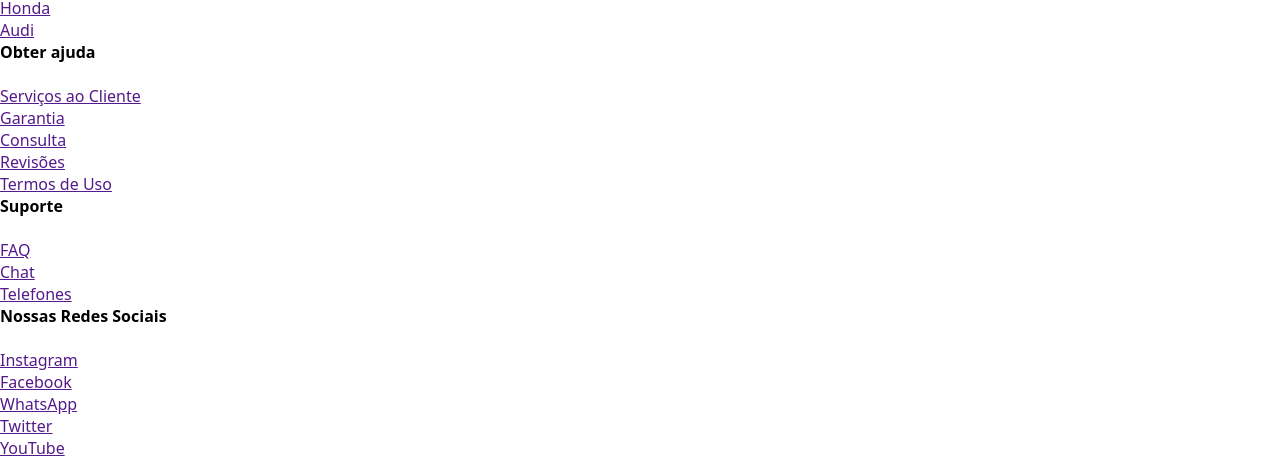
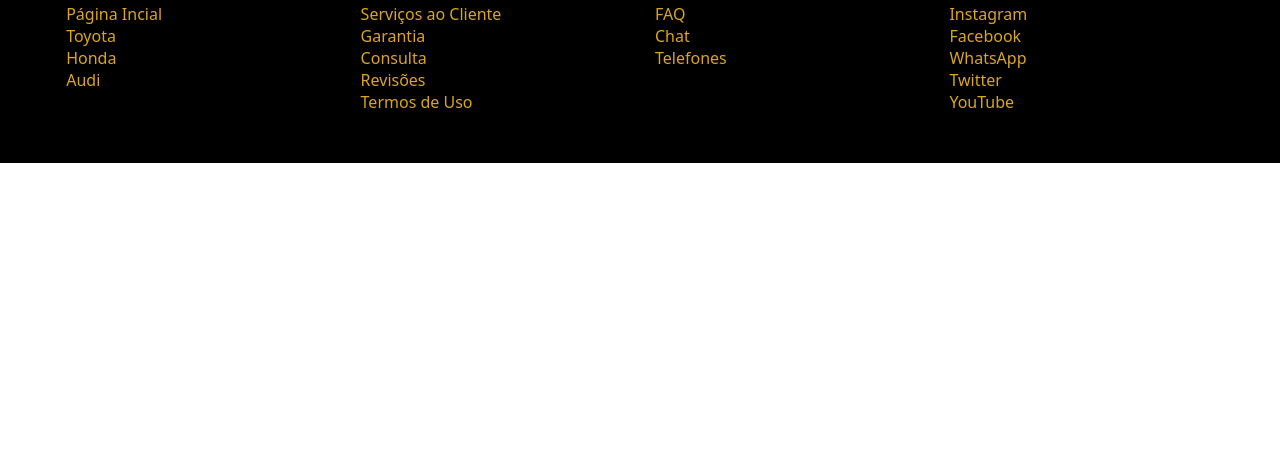
Before and after one commit to cassianocarli/LuxeMotors, a plain HTML site: page toyota/index.html in a window 1280 px wide. Shown: the part 1358-1817 px from the top of the page. After the commit the page ends 1521 px from the top, so only its background shows below. Drawn offline with Linux system fonts and the light colour scheme.

Commit message:
Update style.css

```diff
--- a/toyota/style.css
+++ b/toyota/style.css
@@ -145,14 +145,50 @@ nav ul {
     e usando o display flex pra ficar responsivo*/
 }
 
-.flooter {
-    text-align:center;
-    font-size: large;
+
+
+/*configurando o flooter*/
+
+*{
+  margin: 0;
+  padding: 0;
+  box-sizing: border-box;
+  font-family:system-ui, -apple-system, BlinkMacSystemFont, 'Segoe UI', Roboto, Oxygen, Ubuntu, Cantarell, 'Open Sans', 'Helvetica Neue', sans-serif
+}
+footer{
+  background-color: #000000;
+  padding: 50px 0;
+}
+.footer{
+  max-width: 1400px;
+  padding: 0 4%;
+  margin: auto;
+}
+.ListaFooter{
+  display: flex;
+  flex-wrap: wrap;
+}
+/*define se os itens flexíveis são forçados a ficarem na mesma linha ou se podem ser quebradas em varias linhas*/
+
+.footer-coluna{
+  width: 25%;
+  padding: 0 15px;
 }
 
-.flooter3{
-    text-align: center;
-    font-size:medium
+.footer-coluna h4{
+  font-size: 22px;
+  color:#daa520;
 }
 
-/*configurando o flooter*/
+
+.footer-coluna ul{
+  list-style: none;
+}
+
+
+.footer-coluna ul li a{
+
+  color:#daa520;
+  text-decoration: none;
+  display: block;
+}
```
